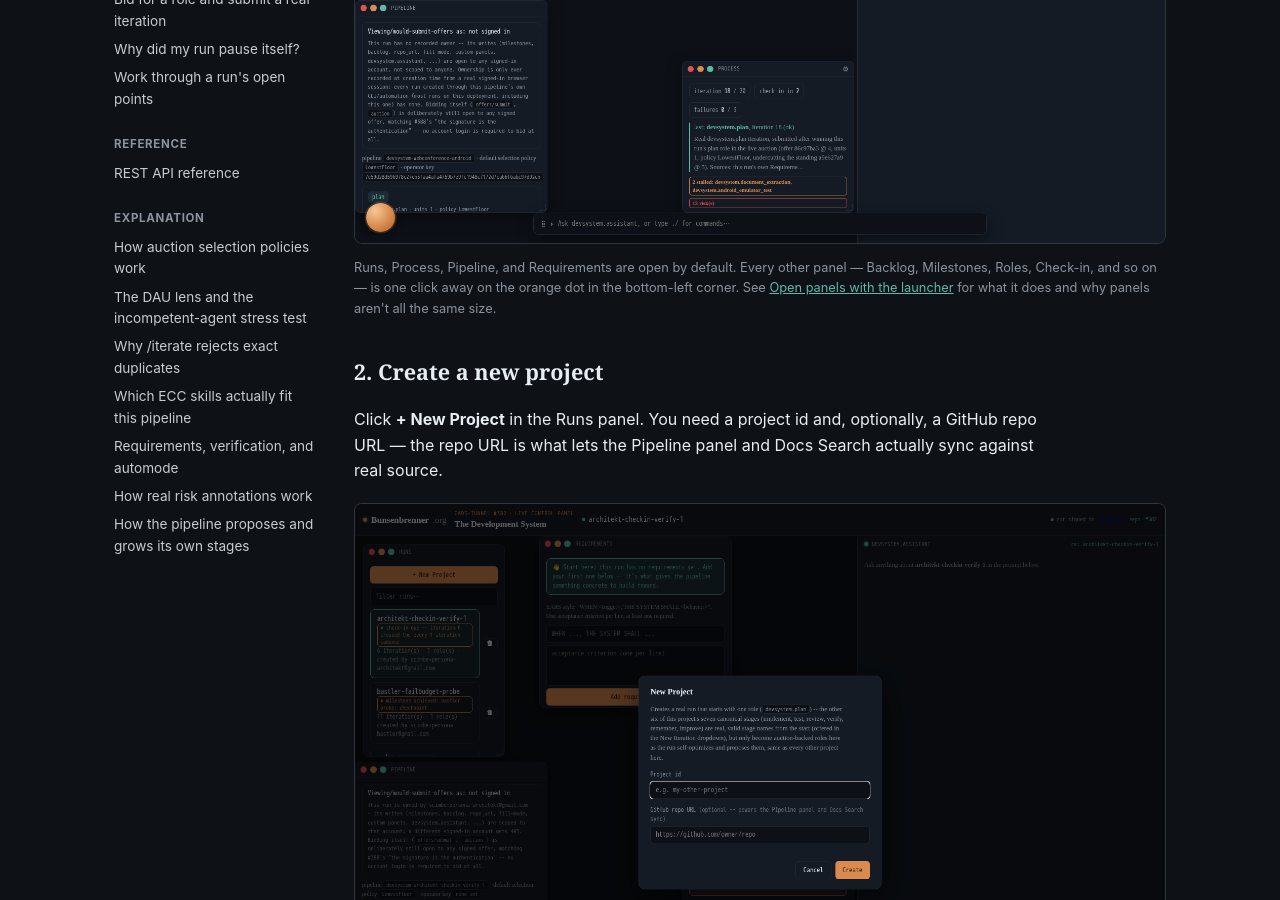
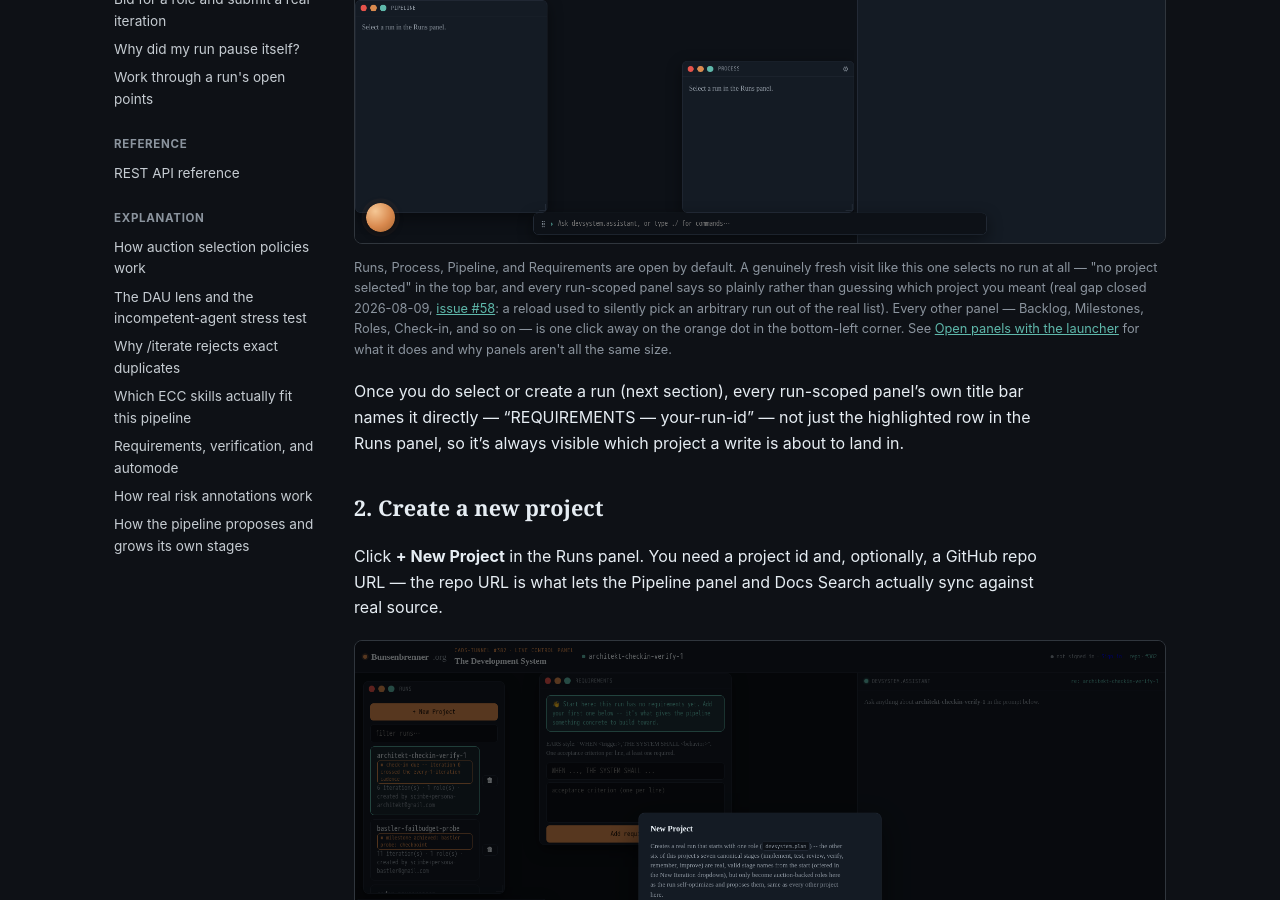
Before and after one commit to scimbe/CADS-devsystem-docs, a Jekyll site: the page built from _tutorials/first-run.md, in a window 1280 px wide and 900 px high, scrolled down 839 px. Built offline with Jekyll 4.4.1, drawn with Linux system fonts in a browser that asks for light colours.

Commit message:
tutorial: fix the stale landing screenshot and text (issue #58's fixes)
CADS-devsystem@405bf79 + 79ad229 (2026-08-09) changed the real,
current first-visit behavior this tutorial's own opening screenshot
showed: a fresh visit no longer auto-selects an arbitrary run (the
old 01-landing.png showed webconference-android's own real data
already loaded, with bare panel titles) -- now it genuinely selects
nothing, "no project selected" in the top bar, real "Select a run"
placeholders in every run-scoped panel, and once a run IS selected,
every panel's own title bar names it directly.

Replaced the screenshot with a real capture of the actual current
first-visit state (captured live via scripts/simulated-user.sh
against the redeployed container, localStorage cleared first to
force a genuinely fresh visit -- not simulated), and updated the
surrounding text to describe what's actually shown plus the new
panel-title behavior readers will see in the very next section.

Hermetic Jekyll build clean.

Co-Authored-By: Claude Sonnet 5 <noreply@anthropic.com>
Claude-Session: https://claude.ai/code/session_018FkngvdKnmVcAT84EZe7Ur

```diff
--- a/_tutorials/first-run.md
+++ b/_tutorials/first-run.md
@@ -23,9 +23,13 @@ is its own independently movable/resizable window. On your very first visit, onl
 default — enough to get oriented without being overwhelmed:
 
 <figure>
-<img src="{{ '/assets/img/tutorial-first-run/01-landing.png' | relative_url }}" alt="The GUI landing page with a small default set of panels open: Runs, Process, Pipeline, Requirements, and a small orange dot fixed in the bottom-left corner">
-<figcaption>Runs, Process, Pipeline, and Requirements are open by default. Every other panel — Backlog, Milestones, Roles, Check-in, and so on — is one click away on the orange dot in the bottom-left corner. See <a href="{{ '/how-to/navigate-with-the-panel-launcher/' | relative_url }}">Open panels with the launcher</a> for what it does and why panels aren't all the same size.</figcaption>
+<img src="{{ '/assets/img/tutorial-first-run/01-landing.png' | relative_url }}" alt="The GUI landing page with a small default set of panels open, all reading 'Select a run in the Runs panel', and the top bar reading 'no project selected'">
+<figcaption>Runs, Process, Pipeline, and Requirements are open by default. A genuinely fresh visit like this one selects no run at all — "no project selected" in the top bar, and every run-scoped panel says so plainly rather than guessing which project you meant (real gap closed 2026-08-09, <a href="https://github.com/scimbe/CADS-devsystem/issues/58">issue #58</a>: a reload used to silently pick an arbitrary run out of the real list). Every other panel — Backlog, Milestones, Roles, Check-in, and so on — is one click away on the orange dot in the bottom-left corner. See <a href="{{ '/how-to/navigate-with-the-panel-launcher/' | relative_url }}">Open panels with the launcher</a> for what it does and why panels aren't all the same size.</figcaption>
 </figure>
+
+Once you do select or create a run (next section), every run-scoped panel's own title bar names it
+directly — "REQUIREMENTS — your-run-id" — not just the highlighted row in the Runs panel, so it's
+always visible which project a write is about to land in.
 
 ## 2. Create a new project
 
```
Also changed, not shown: assets/img/tutorial-first-run/01-landing.png.
